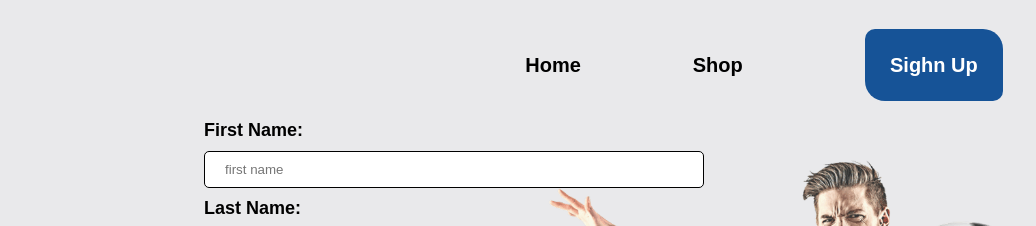
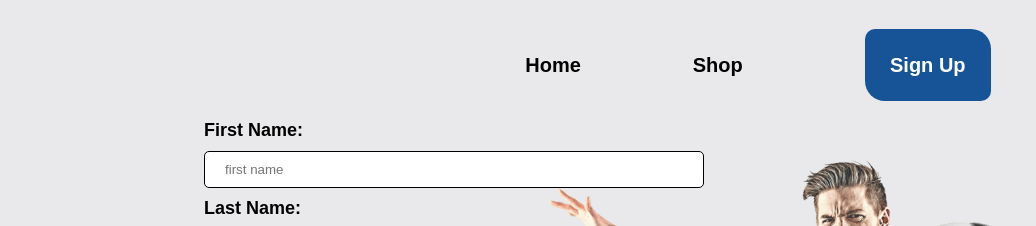
Before and after one commit to nouraldeen417/store, a plain HTML site: page form.html in a window 1280 px wide. Shown: the top 226 px of the page, 244-1280 px from the left. Drawn offline with Linux system fonts and the light colour scheme.

Commit message:
Update form.html

```diff
--- a/form.html
+++ b/form.html
@@ -17,7 +17,7 @@
         <ul>
             <li><a href="index.html">Home</a></li>
             <li><a href="shop.html">shop</a></li>
-            <li><a class="login" href="form.html">sighn up</a></li>
+            <li><a class="login" href="form.html">sign up</a></li>
 
         </ul>
       </nav>
```
